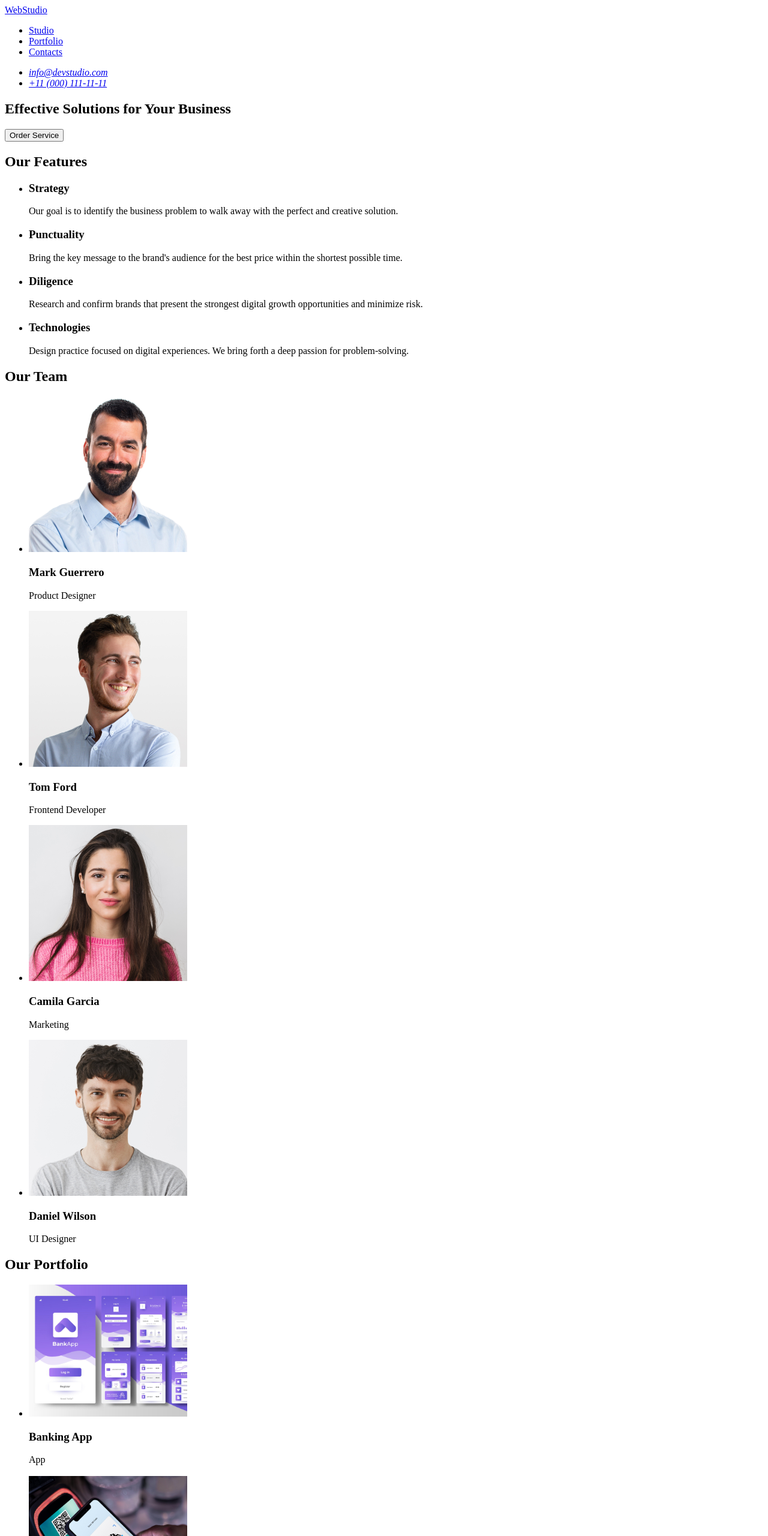
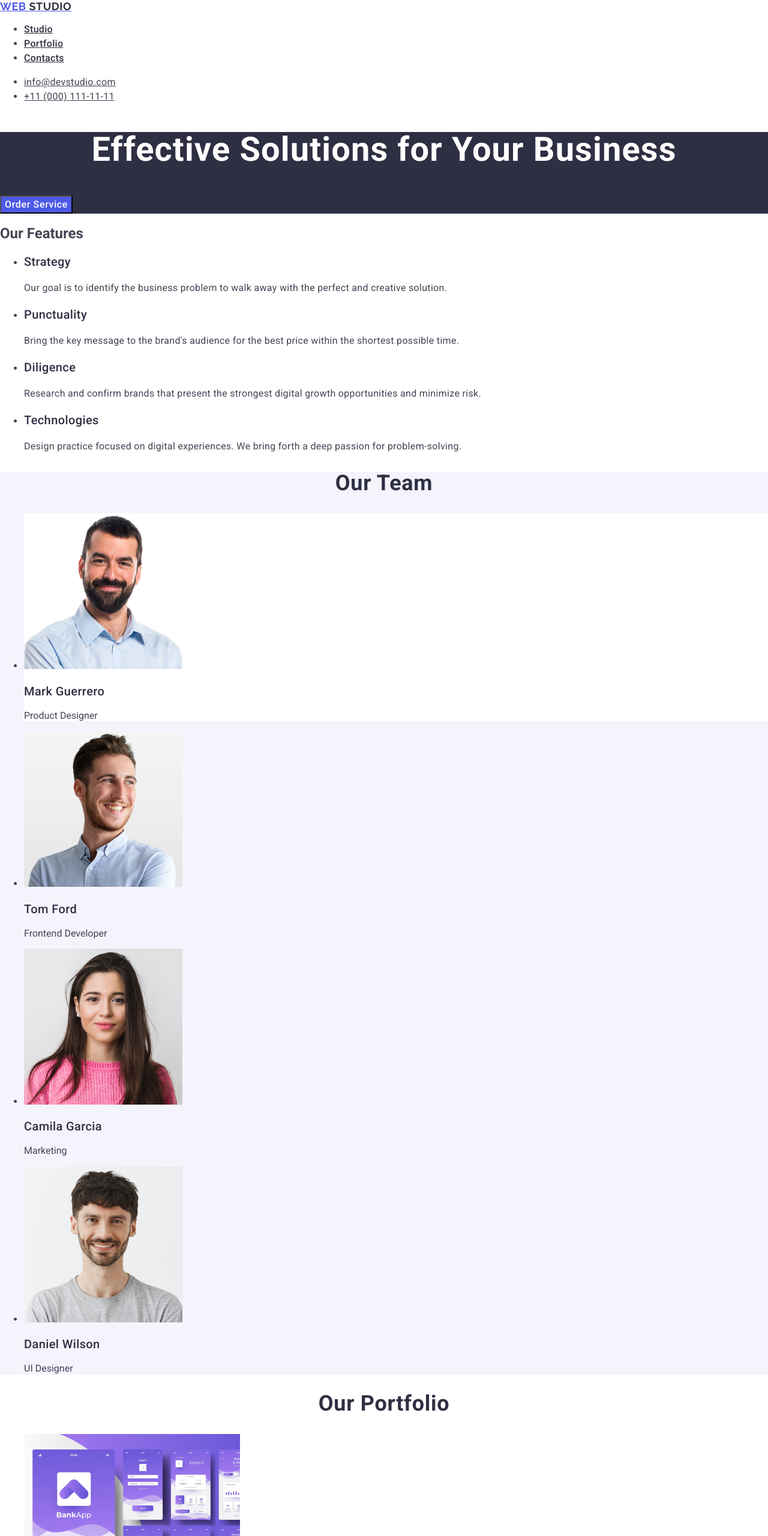
Before and after one commit to Meliketmz/goit-markup-hw-02, a plain HTML site: page index.html in a window 1280 px wide. Shown: the top 2560 px of the page at 60% size. Drawn offline with nearby package versions, Linux system fonts and the light colour scheme.

Commit message:
update html and css

```diff
--- a/index.html
+++ b/index.html
@@ -4,116 +4,164 @@
     <meta charset="UTF-8" />
     <meta name="viewport" content="width=device-width, initial-scale=1.0" />
     <title>Document</title>
+    <link
+      rel="stylesheet"
+      href="https://cdnjs.cloudflare.com/ajax/libs/modern-normalize/2.0.0/modern-normalize.min.css"
+    />
+    <link rel="preconnect" href="https://fonts.googleapis.com" />
+    <link rel="preconnect" href="https://fonts.gstatic.com" crossorigin />
+    <link
+      href="https://fonts.googleapis.com/css2?family=Roboto:ital,wght@0,100;0,300;0,400;0,500;0,700;0,900;1,100;1,300;1,400;1,500;1,700;1,900&display=swap"
+      rel="stylesheet"
+    />
+    <link
+      href="https://fonts.googleapis.com/css2?family=Raleway:ital,wght@0,100..900;1,100..900&display=swap"
+      rel="stylesheet"
+    />
+    <link rel="stylesheet" href="./styles.css" />
   </head>
+
   <body>
     <header>
+      <!-- HEADER KISMI -->
       <nav>
-        <a href="./index.html">WebStudio</a>
+        <a class="header-logo" href="./index.html"
+          >Web <span class="header-logo-span">Studio</span></a
+        >
 
         <ul>
-          <li><a href="#">Studio</a></li>
-          <li><a href="#">Portfolio </a></li>
-          <li><a href="#">Contacts</a></li>
+          <li><a class="menu" href="#">Studio</a></li>
+          <li><a class="menu" href="#">Portfolio </a></li>
+          <li><a class="menu" href="#">Contacts</a></li>
         </ul>
       </nav>
 
-      <address>
+      <address class="adres">
         <ul>
-          <li><a href="mailto:info@devstudio.com">info@devstudio.com</a></li>
           <li>
-            <a href="tel:+110001111111">+11 (000) 111-11-11</a>
+            <a class="adres-link" href="mailto:info@devstudio.com"
+              >info@devstudio.com</a
+            >
+          </li>
+          <li>
+            <a class="adres-link" href="tel:+110001111111"
+              >+11 (000) 111-11-11</a
+            >
           </li>
         </ul>
       </address>
     </header>
 
+    <!-- MAIN KISMKI -->
     <main>
-      <section>
-        <h1>Effective Solutions for Your Business</h1>
-        <button type="button">Order Service</button>
+      <!-- SECTION-1 -->
+      <section class="hero-section">
+        <h1 class="hero-header">Effective Solutions for Your Business</h1>
+        <button class="hero-button" type="button">Order Service</button>
       </section>
-      <section>
-        <h2>Our Features</h2>
+
+      <!-- SECTION-2 -->
+      <section class="our-features-section">
+        <h2 class="our-features-header">Our Features</h2>
         <ul>
           <li>
-            <h3>Strategy</h3>
-            <p>
+            <h3 class="our-features-list-header">Strategy</h3>
+            <p class="our-features-list-paragraph">
               Our goal is to identify the business problem to walk away with the
               perfect and creative solution.
             </p>
           </li>
           <li>
-            <h3>Punctuality</h3>
-            <p>
+            <h3 class="our-features-list-header">Punctuality</h3>
+            <p class="our-features-list-paragraph">
               Bring the key message to the brand's audience for the best price
               within the shortest possible time.
             </p>
           </li>
           <li>
-            <h3>Diligence</h3>
-            <p>
+            <h3 class="our-features-list-header">Diligence</h3>
+            <p class="our-features-list-paragraph">
               Research and confirm brands that present the strongest digital
               growth opportunities and minimize risk.
             </p>
           </li>
           <li>
-            <h3>Technologies</h3>
-            <p>
+            <h3 class="our-features-list-header">Technologies</h3>
+            <p class="our-features-list-paragraph">
               Design practice focused on digital experiences. We bring forth a
               deep passion for problem-solving.
             </p>
           </li>
         </ul>
       </section>
-      <section>
-        <h2>Our Team</h2>
+
+      <!-- SECTION-3 -->
+      <section class="our-team-section">
+        <h2 class="our-team-header">Our Team</h2>
         <ul>
-          <li>
-            <img src="./images/img.jpg" alt="Mark Guerrero" width="264" />
-            <h3>Mark Guerrero</h3>
-            <p>Product Designer</p>
+          <li class="our-team-list">
+            <img
+              style="width: 264px"
+              src="./images/img.jpg"
+              alt="Mark Guerrero"
+            />
+            <h3 class="our-team-list-header">Mark Guerrero</h3>
+            <p class="our-team-list-paragrapy">Product Designer</p>
           </li>
 
           <li>
-            <img src="./images/img(1).jpg" alt="Tom Ford" width="264" />
-            <h3>Tom Ford</h3>
-            <p>Frontend Developer</p>
+            <img
+              style="width: 264px"
+              src="./images/img(1).jpg"
+              alt="Tom Ford"
+            />
+            <h3 class="our-team-list-header">Tom Ford</h3>
+            <p class="our-team-list-paragrapy">Frontend Developer</p>
           </li>
 
           <li>
-            <img src="./images/img(2).jpg" alt="Camila Garcia" width="264" />
-            <h3>Camila Garcia</h3>
-            <p>Marketing</p>
+            <img
+              style="width: 264px"
+              src="./images/img(2).jpg"
+              alt="Camila Garcia"
+              width="264"
+            />
+            <h3 class="our-team-list-header">Camila Garcia</h3>
+            <p class="our-team-list-paragrapy">Marketing</p>
           </li>
 
           <li>
-            <img src="./images/img(3).jpg" alt="Daniel Wilson" width="264" />
-            <h3>Daniel Wilson</h3>
-            <p>UI Designer</p>
+            <img
+              style="width: 264px"
+              src="./images/img(3).jpg"
+              alt="Daniel Wilson"
+              width="264"
+            />
+            <h3 class="our-team-list-header">Daniel Wilson</h3>
+            <p class="our-team-list-paragrapy">UI Designer</p>
           </li>
         </ul>
       </section>
 
-      <section>
-        <h2 id="Contacts">Our Portfolio</h2>
+      <!-- SECTION-4 -->
+      <section class="our-portfolio-section">
+        <h2 class="our-portfolio-header">Our Portfolio</h2>
         <ul>
-          <li>
+          <li class="our-portfolio-list">
             <img
               src="./images/img(4).jpg"
               alt="mor renk şablonlar var."
-              width="264"
+              width="360"
             />
-            <h3>Banking App</h3>
-            App
+            <h3 class="our-portfolio-list-header">Banking App</h3>
+            <p class="our-portfolio-list-paragrapy">App</p>
           </li>
-          <br />
 
           <li>
             <img src="images/img(5).jpg" alt="telefon resmi var." width="264" />
-            <h3>Cashless Payment</h3>
-            Marketing
+            <h3 class="our-portfolio-list-header">Cashless Payment</h3>
+            <p class="our-portfolio-list-paragrapy">Marketing</p>
           </li>
-          <br />
 
           <li>
             <img
@@ -121,10 +169,9 @@
               alt="bilgisayar ve telefon resmi var."
               width="264"
             />
-            <h3>Medidation App</h3>
-            App
+            <h3 class="our-portfolio-list-header">Medidation App</h3>
+            <p class="our-portfolio-list-paragrapy">App</p>
           </li>
-          <br />
 
           <li>
             <img
@@ -132,10 +179,9 @@
               alt="araba direksiyon resmi var."
               width="264"
             />
-            <h3>Taxi Service</h3>
-            Marketing
+            <h3 class="our-portfolio-list-header">Taxi Service</h3>
+            <p class="our-portfolio-list-paragrapy">Marketing</p>
           </li>
-          <br />
 
           <li>
             <img
@@ -143,10 +189,9 @@
               alt="telefon ekranı resmi."
               width="264"
             />
-            <h3>Screen Illustrations</h3>
-            Design
+            <h3 class="our-portfolio-list-header">Screen Illustrations</h3>
+            <p class="our-portfolio-list-paragrapy">Design</p>
           </li>
-          <br />
 
           <li>
             <img
@@ -154,15 +199,19 @@
               alt="müzik dinleyen kız resmi."
               width="264"
             />
-            <h3>Online Courses</h3>
-            Marketing
+            <h3 class="our-portfolio-list-header">Online Courses</h3>
+            <p class="our-portfolio-list-paragrapy">Marketing</p>
           </li>
         </ul>
       </section>
     </main>
-    <footer>
-      <a href="./index.html">WebStudio</a>
-      <p>
+
+    <!-- FOOTER KISMI -->
+    <footer class="footer">
+      <a class="footer-logo" href="./index.html"
+        >Web<span class="footer-logo-span">Studio</span></a
+      >
+      <p class="footer-paragrapy">
         Increase the flow of customers and sales for your business with digital
         marketing & growth solutions.
       </p>
--- /dev/null
+++ b/styles.css
@@ -0,0 +1,208 @@
+/* root ile genel özelliklerin tanımlanması */
+:root {
+  --font-family: "Roboto", sans-serif;
+}
+
+/* BODY tag'ının genel özellikleri */
+body {
+  font-family: "Roboto", sans-serif;
+  color: #434455;
+  background-color: #ffffff;
+}
+
+/* HEADER BÖLÜMÜ */
+/* "logo" class'ının özelliklerini tanımla */
+.header-logo {
+  font-family: "Raleway", sans-serif;
+  font-weight: 700;
+  font-size: 18px;
+  line-height: 1.17;
+  letter-spacing: 0.03em;
+  text-transform: uppercase;
+  color: #4d5ae5;
+}
+
+/* "logo-span" class'ının özelliklerini tanımla */
+.header-logo-span {
+  color: #2e2f42;
+}
+
+/* "menu" class'ının özelliklerini tanımla */
+.menu {
+  font-weight: 500;
+  font-size: 16px;
+  line-height: 1.5;
+  letter-spacing: 0.02em;
+  color: #2e2f42;
+}
+
+/* "menu" class'ının HOVER özelliklerini tanımla */
+.menu:hover,
+.menu:focus {
+  color: #404bbf;
+}
+
+/* "adres" class'ının özelliklerini tanımla */
+.adres {
+  font-style: normal;
+}
+
+/* "adres-link" class'ının özelliklerini tanımla */
+.adres-link {
+  font-size: 16px;
+  line-height: 1.5;
+  letter-spacing: 0.02em;
+  color: #434455;
+}
+
+/* "adres-link" class'ının HOVER özelliklerini tanımla */
+.adres-link:hover,
+.adres-link:focus {
+  color: #404bbf;
+}
+
+/* --- SECTION 1 BÖLÜMÜ --- */
+/* "hero-section" class'ının özelliklerini tanımla */
+.hero-section {
+  background-color: #2e2f42;
+}
+
+/* "hero-section" class'ındaki H1 tag'inin özelliklerini tanımla */
+.hero-section > h1 {
+  font-size: 56px;
+  line-height: 1.07;
+  text-align: center;
+  letter-spacing: 0.02em;
+  color: #ffffff;
+}
+
+/* "hero-button" class'ının özelliklerini tanımla */
+.hero-button {
+  background-color: #4d5ae5;
+  font-family: "Roboto", sans-serif;
+  font-weight: 500;
+  font-size: 16px;
+  line-height: 1.5;
+  letter-spacing: 0.04em;
+  color: #ffffff;
+}
+
+/* "hero-button" class'ının HOVER ve FOCUS özelliklerini tanımla */
+.hero-button:hover,
+.hero-button:focus {
+  background-color: #404bbf;
+  cursor: pointer;
+}
+
+/* --- SECTION 2 BÖLÜMÜ */
+/* "our-features-list-header" class'ının özelliklerini tanımla */
+.our-features-list-header {
+  font-weight: 500;
+  font-size: 20px;
+  line-height: 1.2;
+  letter-spacing: 0.02em;
+  color: #2e2f42;
+}
+
+/* "our-features-list-paragraph" class'ının özelliklerini tanımla */
+.our-features-list-paragraph {
+  font-size: 16px;
+  line-height: 1.5;
+  letter-spacing: 0.02em;
+  color: #434455;
+}
+
+/* --- SECTION 3 BÖLÜMÜ --- */
+/* "our-team-section" class'ının özelliklerini tanımla */
+.our-team-section {
+  background-color: #f4f4fd;
+}
+
+/* "our-team-header" class'ının özelliklerini tanımla */
+.our-team-header {
+  font-size: 36px;
+  line-height: 1.11;
+  text-align: center;
+  letter-spacing: 0.02em;
+  text-transform: capitalize;
+  color: #2e2f42;
+}
+
+/* "our-team-list" class'ının özelliklerini tanımla */
+.our-team-list {
+  background-color: #ffffff;
+}
+
+/* "our-team-list-header" class'ının özelliklerini tanımla */
+.our-team-list-header {
+  font-weight: 500;
+  font-size: 20px;
+  line-height: 1.2;
+  letter-spacing: 0.02em;
+  color: #2e2f42;
+}
+
+/* "our-team-list-paragraph" class'ının özelliklerini tanımla */
+.our-team-list-paragraph {
+  font-size: 16px;
+  line-height: 1.5;
+  letter-spacing: 0.02em;
+  color: #434455;
+}
+
+/* --- SECTION 4 BÖLÜMÜ --- */
+/* "our-portfolio-header" class'ının özelliklerini tanımla */
+.our-portfolio-header {
+  font-size: 36px;
+  line-height: 1.11;
+  text-align: center;
+  letter-spacing: 0.02em;
+  text-transform: capitalize;
+  color: #2e2f42;
+}
+
+/* "our-portfolio-list-header" class'ının özelliklerini tanımla */
+.our-portfolio-list-header {
+  font-weight: 500;
+  font-size: 20px;
+  line-height: 1.2;
+  letter-spacing: 0.02em;
+  color: #2e2f42;
+}
+
+/* "our-portfolio-list-paragraph" class'ının özelliklerini tanımla */
+.our-portfolio-list-paragraph {
+  font-size: 16px;
+  line-height: 1.5;
+  letter-spacing: 0.02em;
+  color: #434455;
+}
+
+/* --- FOOTER BÖLÜMÜ */
+/* "footer" class'ının özelliklerini tanımla */
+.footer {
+  background-color: #2e2f42;
+}
+
+/* "footer-logo" class'ının özelliklerini tanımla */
+.footer-logo {
+  font-family: "Raleway", sans-serif;
+  font-weight: 700;
+  font-size: 18px;
+  line-height: 1.17;
+  letter-spacing: 0.03em;
+  text-transform: uppercase;
+  color: #4d5ae5;
+}
+
+/* "footer-logo-span" class'ının özelliklerini tanımla */
+.footer-logo-span {
+  color: #f4f4fd;
+}
+
+/* "footer-paragraph" class'ının özelliklerini tanımla */
+.footer-paragraph {
+  line-height: 1.5;
+  color: #f4f4fd;
+  letter-spacing: 0.02em;
+}
```
